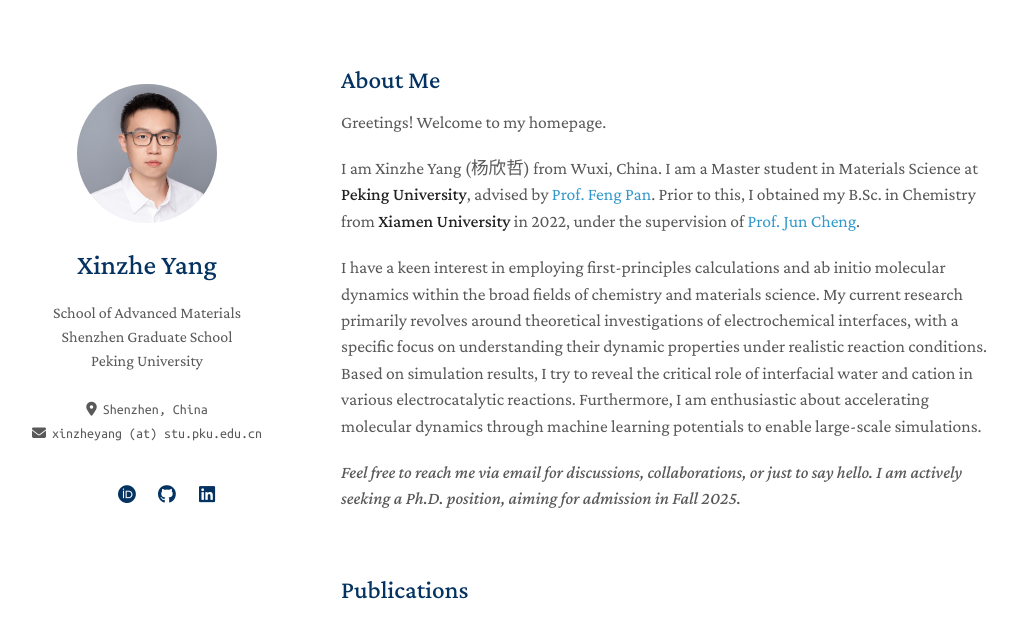
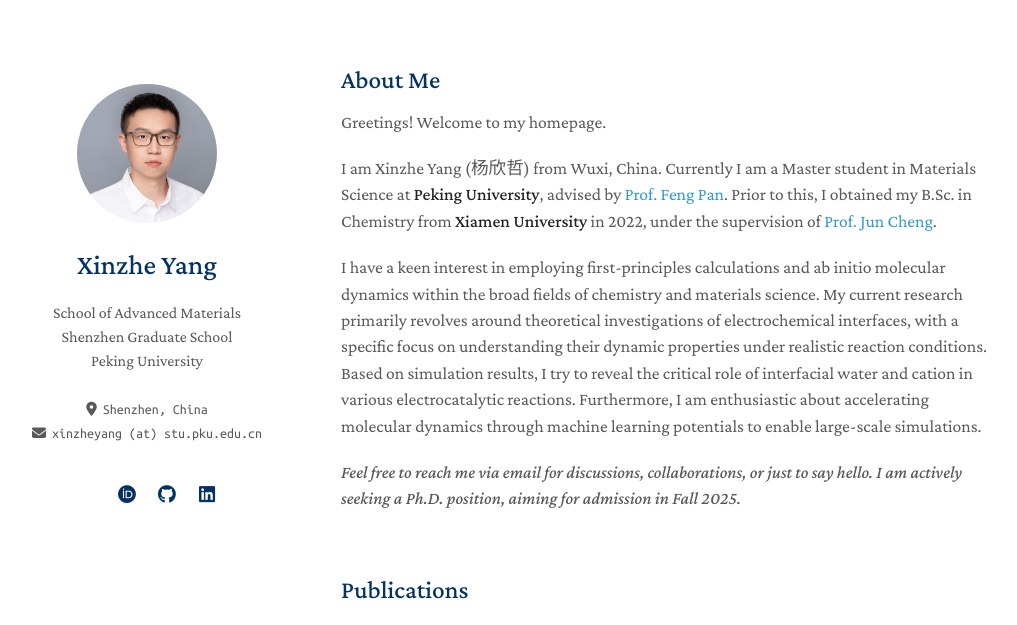
Before and after one commit to xzyang99/xzyang99.github.io, a Jekyll site: the page built from index.md, in a window 1280 px wide and 900 px high, cut to the strip 0-625 px from the top of the window. Shown: the whole strip, without its empty margins (129-1146 px from the left). Built offline with Jekyll 4.4.1, drawn with Linux system fonts in a browser that asks for light colours; a style sheet for code colours, icons or effects is not loaded; our own code applies the rules of GitHub Pages for plain Markdown files.

Commit message:
Update index.md

```diff
--- a/index.md
+++ b/index.md
@@ -6,7 +6,7 @@ layout: homepage
 
 <p style="font-size:110%;">Greetings! Welcome to my homepage.</p>
 
-<p style="font-size:110%;">I am Xinzhe Yang (杨欣哲) from Wuxi, China. I am a Master student in Materials Science at <strong>Peking University</strong>, advised by <a href="http://en.pkusam.cn/">Prof. Feng Pan</a>. Prior to this, I obtained my B.Sc. in Chemistry from <strong>Xiamen University</strong> in 2022, under the supervision of <a href="https://www.cheng-group.net/">Prof. Jun Cheng</a>.</p>
+<p style="font-size:110%;">I am Xinzhe Yang (杨欣哲) from Wuxi, China. Currently I am a Master student in Materials Science at <strong>Peking University</strong>, advised by <a href="http://en.pkusam.cn/">Prof. Feng Pan</a>. Prior to this, I obtained my B.Sc. in Chemistry from <strong>Xiamen University</strong> in 2022, under the supervision of <a href="https://www.cheng-group.net/">Prof. Jun Cheng</a>.</p>
 
 <p style="font-size:110%;">I have a keen interest in employing first-principles calculations and ab initio molecular dynamics within the broad fields of chemistry and materials science. My current research primarily revolves around theoretical investigations of electrochemical interfaces, with a specific focus on understanding their dynamic properties under realistic reaction conditions. Based on simulation results, I try to reveal the critical role of interfacial water and cation in various electrocatalytic reactions. Furthermore, I am enthusiastic about accelerating molecular dynamics through machine learning potentials to enable large-scale simulations.</p>
 
```
